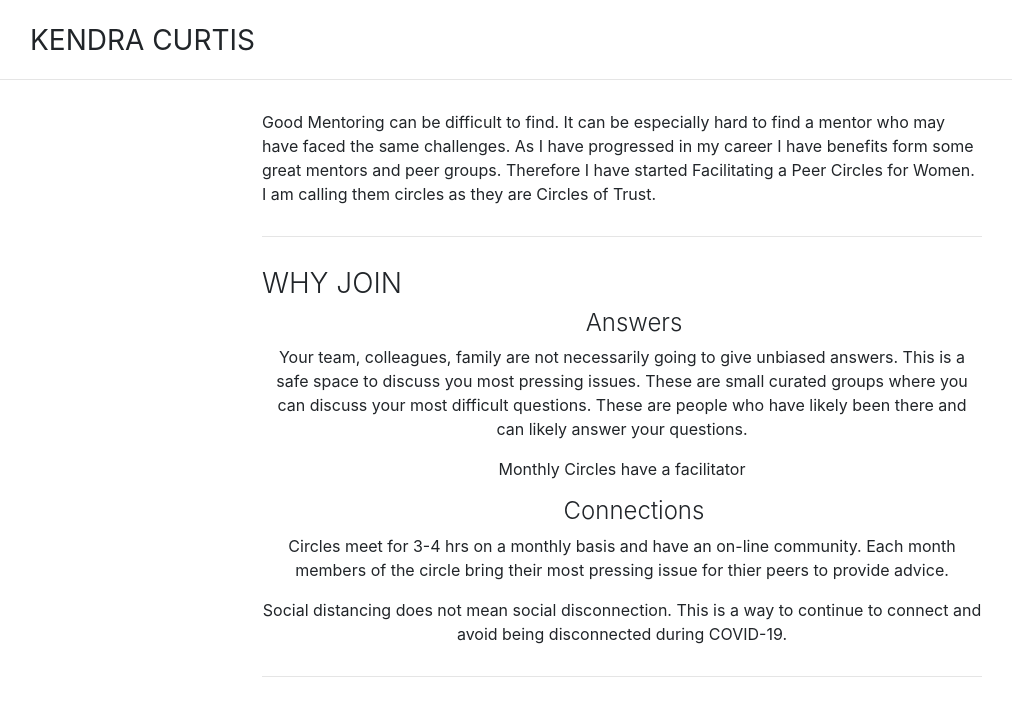
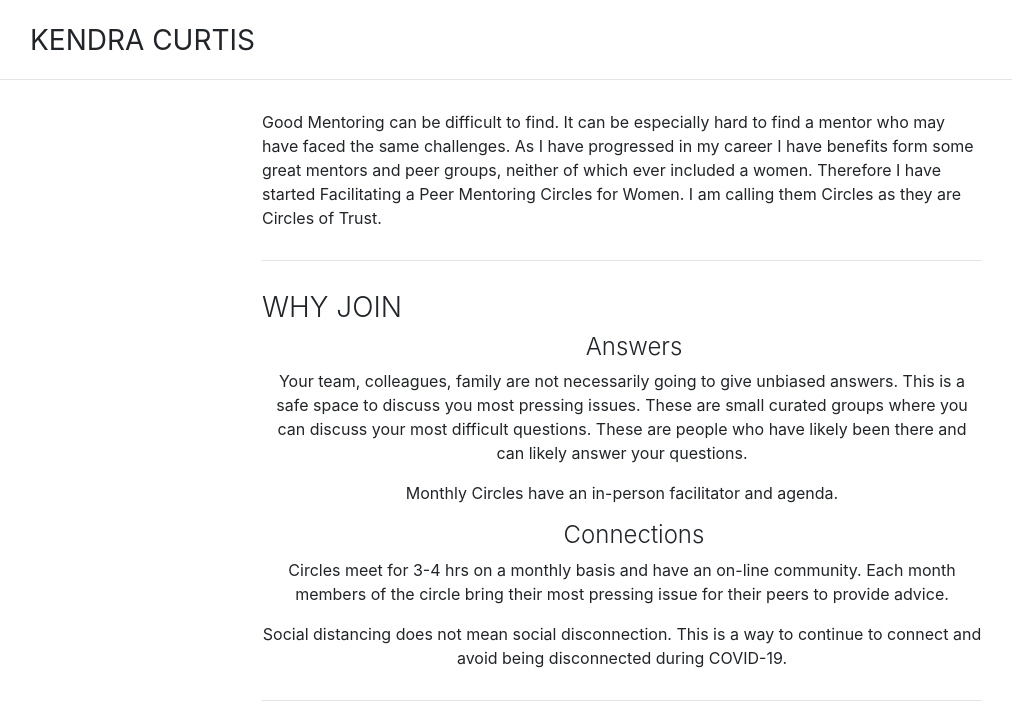
Before and after one commit to kendracurtis/kendracurtis.github.io, a Jekyll site: the page built from circles.md, in a window 1280 px wide and 900 px high, cut to the strip 0-703 px from the top of the window. Shown: the whole strip, without its empty margins (18-1030 px from the left). Built offline with Jekyll 4.4.1, drawn with Linux system fonts in a browser that asks for light colours.

Commit message:
Fixed Cirles typos

```diff
--- a/circles.md
+++ b/circles.md
@@ -4,17 +4,17 @@ title: Mentoring Circles
 ---
 
 <p style="margin:30px 0;"></p>
-Good Mentoring can be difficult to find. It can be especially hard to find a mentor who may have faced the same challenges. As I have progressed in my career I have benefits form some great mentors and peer groups. Therefore I have started Facilitating a Peer Circles for Women. I am calling them circles as they are Circles of Trust.
+Good Mentoring can be difficult to find. It can be especially hard to find a mentor who may have faced the same challenges. As I have progressed in my career I have benefits form some great mentors and peer groups, neither of which ever included a women. Therefore I have started Facilitating a Peer Mentoring Circles for Women. I am calling them Circles as they are Circles of Trust.
 
 ---
 
 ### WHY JOIN
 
  <h4 align="center">Answers</h4>
- <p align="center">Your team, colleagues, family are not necessarily going to give unbiased answers.  This is a safe space to discuss you most pressing issues. These are small curated groups where you can discuss your most difficult questions. These are people who have likely been there and can likely answer your questions.</p> <p align="center">Monthly Circles have a facilitator</p>
+ <p align="center">Your team, colleagues, family are not necessarily going to give unbiased answers.  This is a safe space to discuss you most pressing issues. These are small curated groups where you can discuss your most difficult questions. These are people who have likely been there and can likely answer your questions.</p> <p align="center">Monthly Circles have an in-person facilitator and agenda.</p>
 
 <h4 align="center">Connections</h4>
-<p align="center">Circles meet for 3-4 hrs on a monthly basis and have an on-line community. Each month members of the circle bring their most pressing issue for thier peers to provide advice. </p>
+<p align="center">Circles meet for 3-4 hrs on a monthly basis and have an on-line community. Each month members of the circle bring their most pressing issue for their peers to provide advice. </p>
 <p align="center">Social distancing does not mean social disconnection. This is a way to continue to connect and avoid being disconnected during COVID-19.</p>
 ---
 
```
